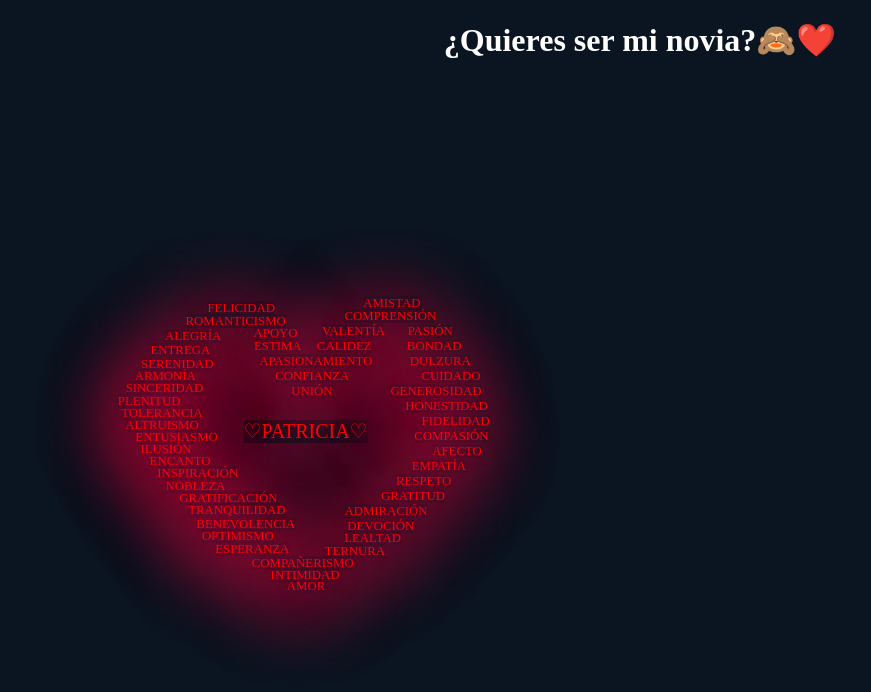
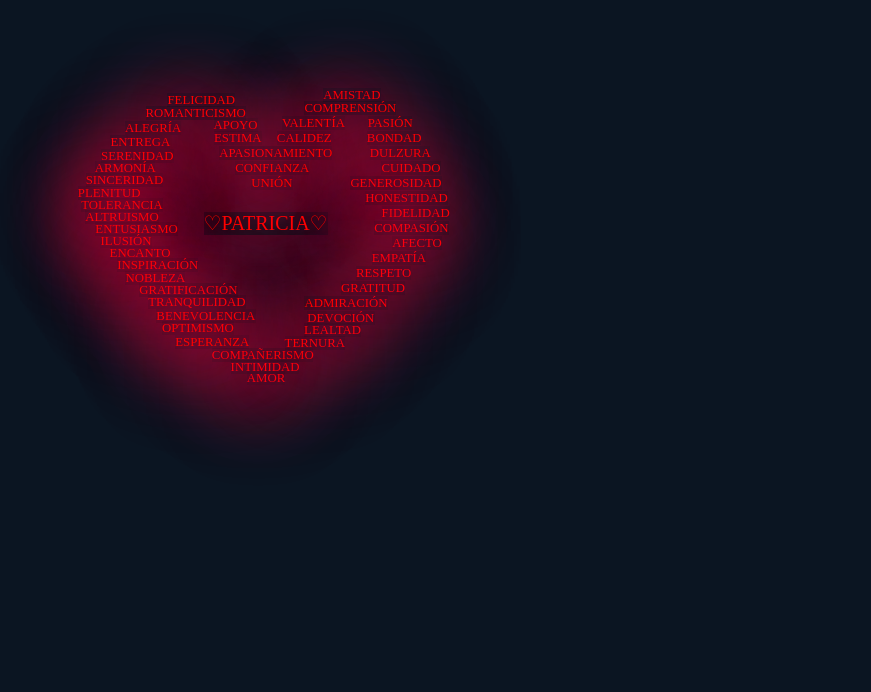
Before and after one commit to Oscar2hnd/abrelo, a plain HTML site: page index.html in a window 1280 px wide. Shown: the whole page, without its empty margins (0-871 px from the left). Drawn offline with Linux system fonts and the light colour scheme.

Commit message:
Add files via upload

```diff
--- a/index.html
+++ b/index.html
@@ -3,19 +3,23 @@
   <head>
     <meta charset="UTF-8" />
     <meta name="viewport" content="width=device-width, initial-scale=1.0" />
-    <title>❤️¿Quieres ser mi novia?❤️</title>
+    <title>❤️My heart belongs to❤️</title>
     <style>
       body {
         background-color: #0b1522;
-        text-align: center;
       }
       .container {
         width: 500px;
         height: 500px;
         /* border: 3px solid blue; */
-        right: -90px;
-        bottom: -30px;
+        right: -50px;
+        bottom: 105px;
         position: relative;
+
+        p {
+          color: red;
+          box-shadow: -10px 15px 100px #f20044;
+        }
       }
       .amor {
         position: absolute;
@@ -23,11 +27,6 @@
         bottom: 140px;
         color: red;
         font-size: 25px;
-      }
-
-      p {
-        color: red;
-        box-shadow: -10px 15px 100px #f20044;
       }
 
       .primera {
@@ -307,15 +306,10 @@
           transform: scale(0.6);
         }
       }
-      .pregunta {
-        color: white;
-      }
     </style>
   </head>
 
   <body>
-    <h1 class="pregunta">¿Quieres ser mi novia?🙈❤️</h1>
-
     <div class="container">
       <p class="amor">♡PATRICIA♡</p>
 
```
